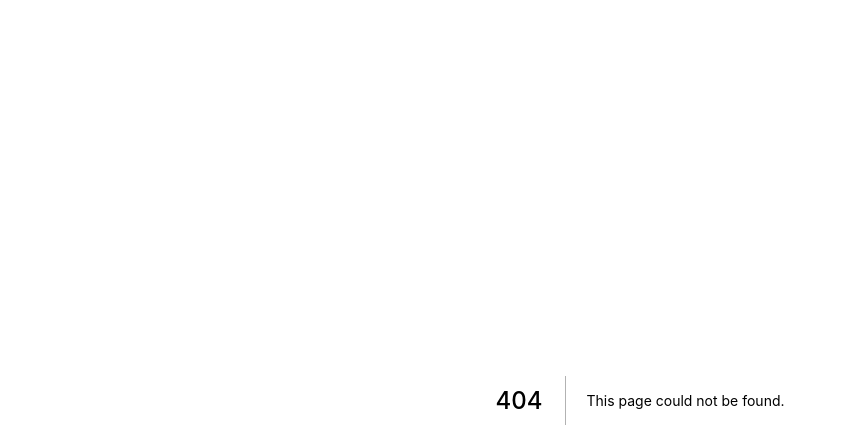
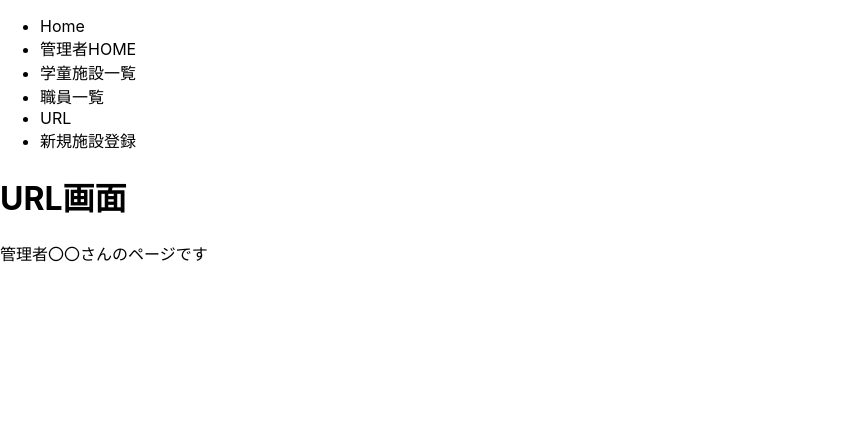
Before and after one commit to hidamari-kaihatu/aikon-app, a Next.js app in the folder app-next/next/: page /admin/admin-url in a window 1280 px wide. Before the commit this address had no page. Shown: the top 448 px of the page, without its empty margins (0-847 px from the left). Built offline with nearby package versions, Linux system fonts and the light colour scheme.

Commit message:
ページ遷移のための最低限の実装

```diff
--- /dev/null
+++ b/app-next/next/pages/admin/admin-url.tsx
@@ -0,0 +1,9 @@
+import Layout from './admin-layout';
+
+export default function URL () {
+  return (
+    <Layout>
+      <h1>URL画面</h1>
+    </Layout>
+  );
+}
```
